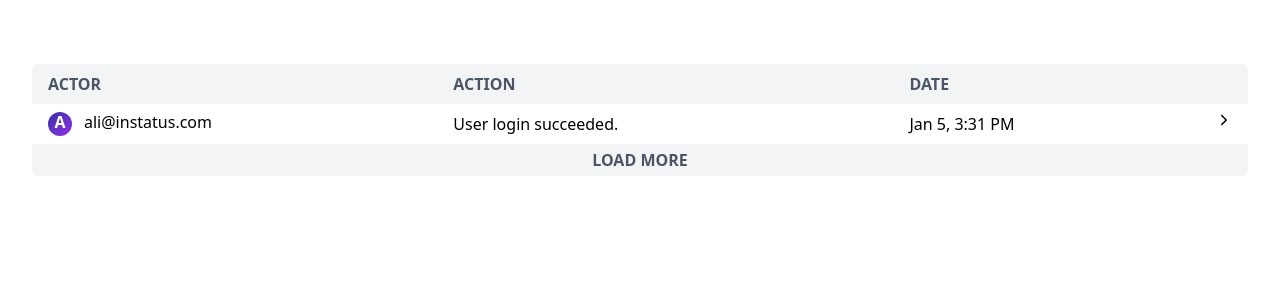
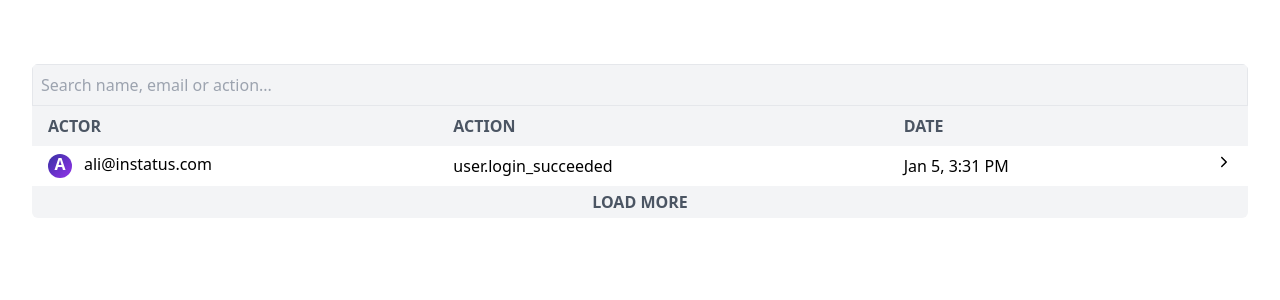
Before and after one commit to AhmedMostafa30/activity-log, a React (Vite) app: page / in a window 1280 px wide. Shown: the top 300 px of the page. Built offline with nearby package versions, Linux system fonts and the light colour scheme.

Commit message:
adding search functionality

```diff
--- a/src/components/ActivityContainer.tsx
+++ b/src/components/ActivityContainer.tsx
@@ -10,14 +10,15 @@ function ActivityContainer() {
   const [expandedRows, setExpandedRows] = useState(null);
   const [bgColor, setBgColor] = useState("");
   const [noOfElements, setNoOfElements] = useState(1);
+  const [search, setSearch] = useState("");
+  //const [filteredData, setFilteredData] = useState(data);
+  const [slicedData, setSlicedData] = useState(data.slice(0, noOfElements));
 
   const iconsColors: string[] = [
     "flex items-center justify-center bg-gradient-to-r from-orange-400 via-orange-500 to-purple-800 text-white font-bold h-6 w-6 text-base rounded-full",
     "flex items-center justify-center bg-gradient-to-br from-purple-700 via-pink-600 to-red-500 text-white font-bold h-6 w-6 text-base rounded-full",
     "flex items-center justify-center bg-gradient-to-br from-indigo-800 to-purple-600 text-white font-bold h-6 w-6 text-base rounded-full",
   ];
-
-  const slice = data.slice(0, noOfElements);
 
   useEffect(() => {
     setBgColor(iconsColors[colorIndex()]);
@@ -27,6 +28,25 @@ function ActivityContainer() {
     setNoOfElements(noOfElements + noOfElements);
   };
 
+  const filteredData = data
+    .filter((item) => {
+      const searchTerm = search.toLowerCase();
+      if (searchTerm === "") {
+        return true; // Return true to include all items if search is empty
+      }
+
+      // Convert fields to lowercase and check if they include the search term
+      return (
+        item.actor_name.toLowerCase().includes(searchTerm) ||
+        item.target_name.toLowerCase().includes(searchTerm) ||
+        item.action.id.toLowerCase().includes(searchTerm) ||
+        item.action.name.toLowerCase().includes(searchTerm) ||
+        item.action.object.toLowerCase().includes(searchTerm)
+      );
+    })
+    .slice(0, noOfElements);
+
+  console.log(filteredData);
   // expand table row
   const handleExpandRow = (userId) => {
     let currentExpandedRows = null;
@@ -44,6 +64,13 @@ function ActivityContainer() {
   return (
     <div className="grid grid-cols-1 gap-2 w-full">
       <div className="place-self-center mt-8 rounded-md overflow-hidden w-full">
+        <input
+          className="w-full p-2 border bg-gray-100"
+          placeholder="Search name, email or action..."
+          onChange={(e) => {
+            setSearch(e.target.value);
+          }}
+        />
         <table className="w-full">
           <thead className="bg-gray-100">
             <tr className="text-gray-600">
@@ -53,7 +80,7 @@ function ActivityContainer() {
             </tr>
           </thead>
           <tbody>
-            {slice.map((item, index) => (
+            {filteredData.map((item, index) => (
               <React.Fragment key={item.id}>
                 <tr
                   className="hover:bg-gray-100 cursor-pointer"
@@ -69,9 +96,7 @@ function ActivityContainer() {
                       </p>
                     </div>
                   </td>
-                  <td className="px-4 py-2 text-left">
-                    {item.metadata.description}
-                  </td>
+                  <td className="px-4 py-2 text-left">{item.action.name}</td>
                   <td className="px-4 py-2 text-left flex justify-between">
                     <p>{formatDateString(item.occurred_at)}</p>
                     <div>
@@ -79,15 +104,15 @@ function ActivityContainer() {
                     </div>
                   </td>
                 </tr>
-                {expandedRows === index && (
-                  <DetailsContainer currIndex={index} />
-                )}
+                {expandedRows === index && <DetailsContainer {...item} />}
               </React.Fragment>
             ))}
           </tbody>
         </table>
 
-        <LoadMoreButton onLoadMore={handleLoadMore} />
+        {filteredData.length < data.length && (
+          <LoadMoreButton onLoadMore={handleLoadMore} />
+        )}
       </div>
     </div>
   );
--- a/src/components/DetailsContainer.tsx
+++ b/src/components/DetailsContainer.tsx
@@ -2,10 +2,40 @@ import { data } from "../data";
 import { formatDateString } from "../utils";
 
 interface Props {
-  currIndex: number;
+  id: string;
+  object: string;
+  actor_id: string;
+  actor_name: string;
+  group: string;
+  action: {
+    id: string;
+    object: string;
+    name: string;
+  };
+  target_id: string;
+  target_name: string;
+  location: string;
+  occurred_at: string;
+  metadata: {
+    redirect: string;
+    description: string;
+    x_request_id: string;
+  };
 }
 
-function DetailsContainer({ currIndex }: Props) {
+function DetailsContainer({
+  id,
+  object,
+  actor_id,
+  actor_name,
+  group,
+  action,
+  target_id,
+  target_name,
+  location,
+  occurred_at,
+  metadata,
+}: Props) {
   return (
     <tr>
       <td colSpan={3}>
@@ -19,7 +49,7 @@ function DetailsContainer({ currIndex }: Props) {
                 Name
               </div>
               <div className="text-sm font-normal leading-tight mt-1">
-                {data[currIndex].actor_name}
+                {actor_name}
               </div>
             </div>
 
@@ -28,7 +58,7 @@ function DetailsContainer({ currIndex }: Props) {
                 Email
               </div>
               <div className="text-sm font-normal leading-tight  mt-1">
-                {data[currIndex].target_name}
+                {target_name}
               </div>
             </div>
 
@@ -37,7 +67,7 @@ function DetailsContainer({ currIndex }: Props) {
                 ID
               </div>
               <div className="text-sm font-normal leading-tight mt-1">
-                {data[currIndex].actor_id}
+                {actor_id}
               </div>
             </div>
           </div>
@@ -51,7 +81,7 @@ function DetailsContainer({ currIndex }: Props) {
                 Name
               </div>
               <div className="text-sm font-normal leading-tight mt-1">
-                {data[currIndex].action.name}
+                {action.name}
               </div>
             </div>
 
@@ -60,7 +90,7 @@ function DetailsContainer({ currIndex }: Props) {
                 Object
               </div>
               <div className="text-sm font-normal leading-tight  mt-1">
-                {data[currIndex].action.object}
+                {action.object}
               </div>
             </div>
 
@@ -69,7 +99,7 @@ function DetailsContainer({ currIndex }: Props) {
                 ID
               </div>
               <div className="text-sm font-normal leading-tight mt-1">
-                {data[currIndex].action.id}
+                {action.id}
               </div>
             </div>
           </div>
@@ -83,7 +113,7 @@ function DetailsContainer({ currIndex }: Props) {
                 Readable
               </div>
               <div className="text-sm font-normal leading-tight mt-1">
-                {formatDateString(data[currIndex].occurred_at)}
+                {formatDateString(occurred_at)}
               </div>
             </div>
           </div>
--- a/src/data.ts
+++ b/src/data.ts
@@ -42,7 +42,7 @@ export const data = [
     },
   },
   {
-    id: "evt_15B56WILKW5K1",
+    id: "evt_15B56WILKW5K2",
     object: "event",
     actor_id: "user_3VG74289PUA2",
     actor_name: "Mohamed Mostafa",
@@ -63,7 +63,7 @@ export const data = [
     },
   },
   {
-    id: "evt_15B56WILKW5K1",
+    id: "evt_15B56WILKW5K3",
     object: "event",
     actor_id: "user_3VG74289PUA2",
     actor_name: "Baraa Ahmed",
@@ -84,7 +84,7 @@ export const data = [
     },
   },
   {
-    id: "evt_15B56WILKW5K1",
+    id: "evt_15B56WILKW5K4",
     object: "event",
     actor_id: "user_3VG74289PUA2",
     actor_name: "hamdy",
@@ -105,7 +105,7 @@ export const data = [
     },
   },
   {
-    id: "evt_15B56WILKW5K1",
+    id: "evt_15B56WILKW5K5",
     object: "event",
     actor_id: "user_3VG74289PUA2",
     actor_name: "Karim",
@@ -126,7 +126,7 @@ export const data = [
     },
   },
   {
-    id: "evt_15B56WILKW5K1",
+    id: "evt_15B56WILKW5K6",
     object: "event",
     actor_id: "user_3VG74289PUA2",
     actor_name: "Maher",
```
